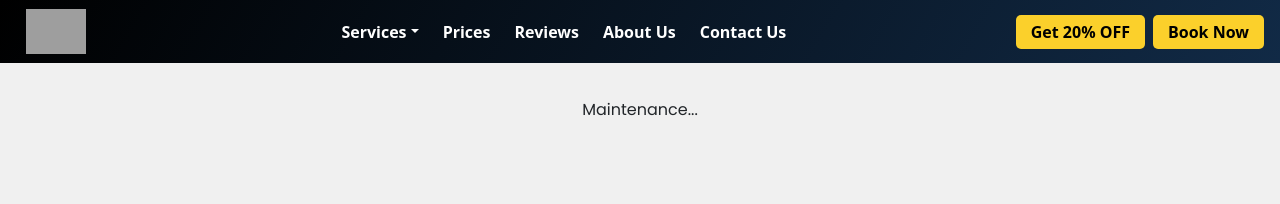
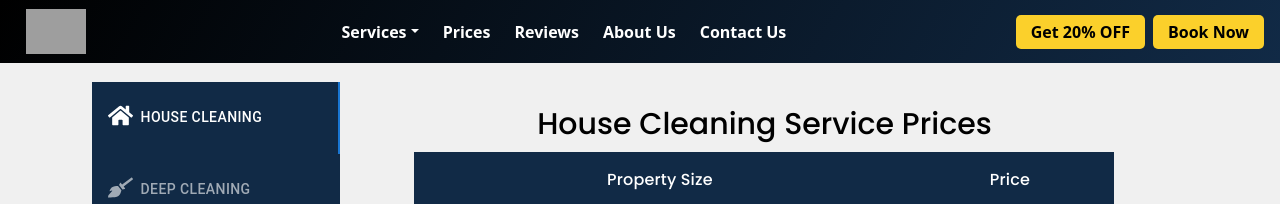
Before and after one commit to mrehansandali/cleaning-web, a Next.js app: page /prices in a window 1280 px wide. Shown: the top 204 px of the page. Built offline with nearby package versions, Linux system fonts and the light colour scheme; grey boxes are pictures that could not be loaded.

Commit message:
window error

```diff
--- a/src/containers/PricesPage/price-index.tsx
+++ b/src/containers/PricesPage/price-index.tsx
@@ -82,17 +82,22 @@ const houseCleaningPrices = [
 
 export default function priceIndex() {
   const [value, setValue] = useState(0);
-  const [windowWidth, setWindowWidth] = useState(0);
+  const [windowWidth, setWindowWidth] = useState<number>(0);
 
   useEffect(() => {
     const handleResize = () => {
       setWindowWidth(window.innerWidth);
     };
 
-    window.addEventListener('resize', handleResize);
+    if (typeof window !== 'undefined') {
+      setWindowWidth(window.innerWidth);
+      window.addEventListener('resize', handleResize);
+    }
 
     return () => {
-      window.removeEventListener('resize', handleResize);
+      if (typeof window !== 'undefined') {
+        window.removeEventListener('resize', handleResize);
+      }
     };
   }, []);
 
```
